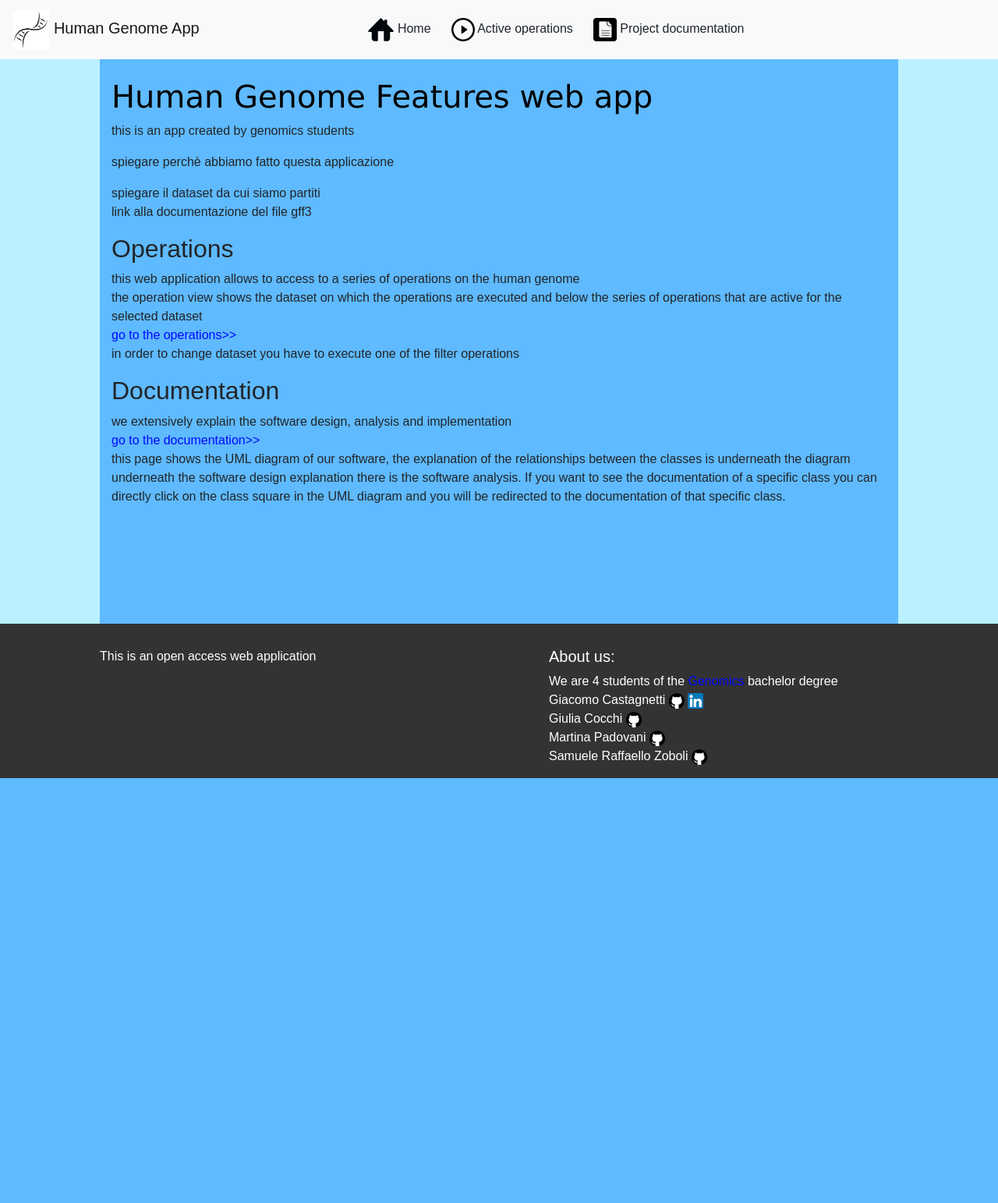
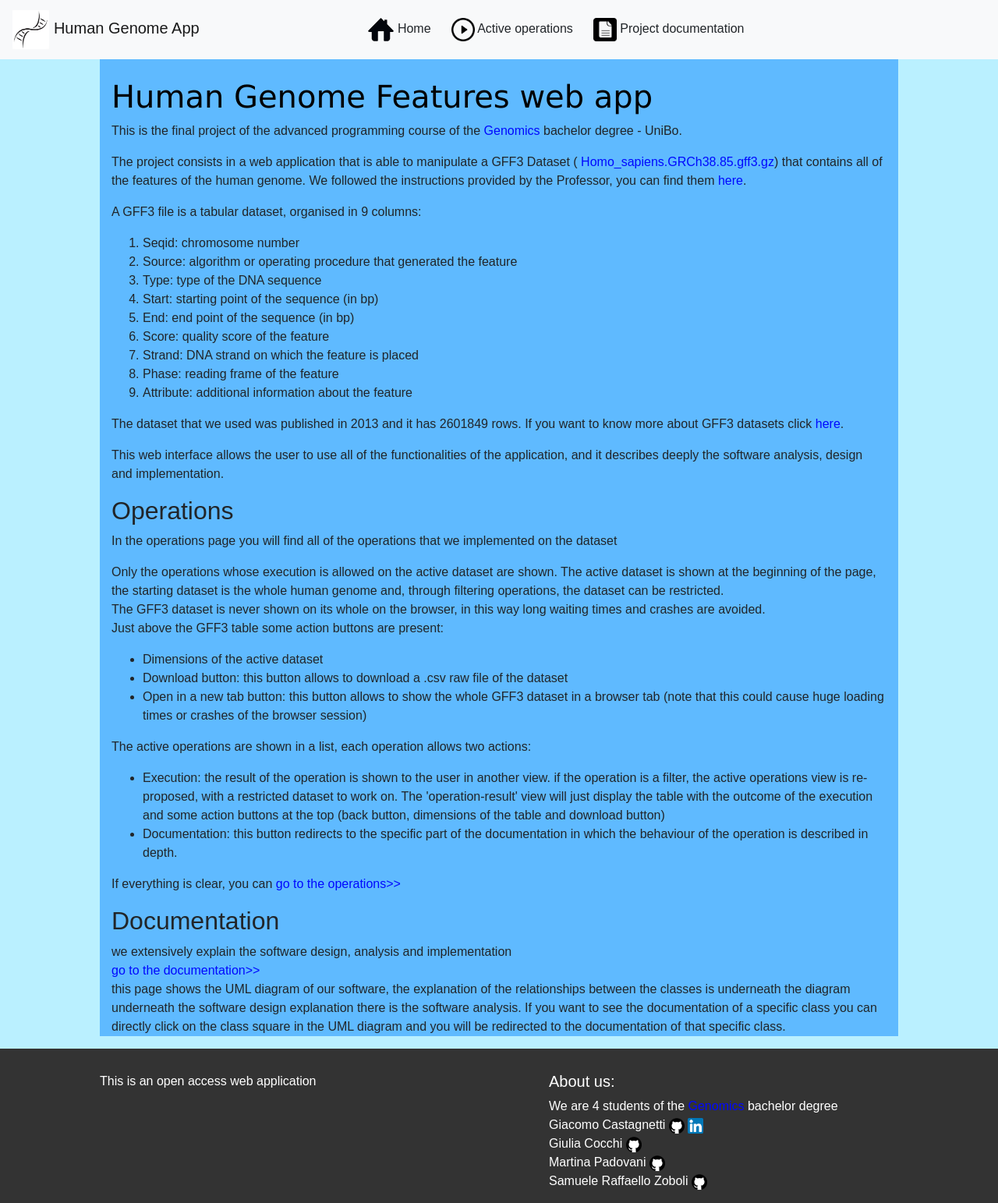
Before and after one commit to kcajj/advanced_programming_project_Genomics_2022, a Flask app: page / in a window 1280 px wide. Shown: the whole page at 78% size. Before the commit the page ends 998 px from the top, so only its background shows below. Run offline with Flask 2, Linux system fonts and the light colour scheme; parts of the project's set-up code (start-up, migrations or seed data) failed here and were passed over.

Commit message:
homepage text

```diff
--- a/webapp/templates/Homepage.html
+++ b/webapp/templates/Homepage.html
@@ -6,24 +6,75 @@
     </h1>
 
     <p>
-        this is an app created by genomics students
+        This is the final project of the advanced programming course of the
+        <a href='https://corsi.unibo.it/1cycle/Genomics'>Genomics</a> bachelor degree - UniBo.
     </p>
     <p>
-        spiegare perchè abbiamo fatto questa applicazione
+        The project consists in a web application that is able to manipulate a GFF3 Dataset (
+        <a href='https://github.com/kcajj/human_genome_webapp/blob/GFF3-subclass/Homo_sapiens.GRCh38.85.gff3.gz'>
+        Homo_sapiens.GRCh38.85.gff3.gz</a>) that contains all of the features of the human genome.
+        We followed the instructions provided by the Professor, you can find them
+        <a href='https://github.com/kcajj/human_genome_webapp/blob/GFF3-subclass/MarkdownFiles/Project_specification.md'>here</a>.
+    </p>
+
+    <p>
+        A GFF3 file is a tabular dataset, organised in 9 columns:
+        <ol>
+            <li>Seqid: chromosome number</li>
+            <li>Source: algorithm or operating procedure that generated the feature</li>
+            <li>Type: type of the DNA sequence</li>
+            <li>Start: starting point of the sequence (in bp)</li>
+            <li>End: end point of the sequence (in bp)</li>
+            <li>Score: quality score of the feature</li>
+            <li>Strand: DNA strand on which the feature is placed</li>
+            <li>Phase: reading frame of the feature</li>
+            <li>Attribute: additional information about the feature</li>
+        </ol>
+        The dataset that we used was published in 2013 and it has 2601849 rows.
+        If you want to know more about GFF3 datasets click
+        <a href="https://github.com/kcajj/human_genome_webapp/blob/GFF3-subclass/MarkdownFiles/input_file_README.txt">
+        here</a>.
     </p>
     <p>
-        spiegare il dataset da cui siamo partiti<br>
-        link alla documentazione del file gff3
+        This web interface allows the user to use all of the functionalities of the application,
+        and it describes deeply the software analysis, design and implementation.
     </p>
 
     <h2>Operations</h2>
     <p>
-        this web application allows to access to a series of operations on the human genome<br>
-        the operation view shows the dataset on which the operations are executed and below the
-        series of operations that are active for the selected dataset<br>
+        In the operations page you will find all of the operations that we implemented on the dataset
+    </p>
+    <p>
+        Only the operations whose execution is allowed on the active dataset are shown. The active
+        dataset is shown at the beginning of the page, the starting dataset is the whole human genome
+        and, through filtering operations, the dataset can be restricted.<br>
+        The GFF3 dataset is never shown on its whole on the browser, in this way long waiting times and
+        crashes are avoided.<br>
+        Just above the GFF3 table some action buttons are present:
+        <ul>
+            <li>Dimensions of the active dataset</li>
+            <li>Download button: this button allows to download a .csv raw file of the dataset</li>
+            <li>Open in a new tab button: this button allows to show the whole GFF3 dataset in a browser tab
+                (note that this could cause huge loading times or crashes of the browser session)</li>
+        </ul>
+    </p>
+    <p>
+        The active operations are shown in a list, each operation allows two actions:
+        <ul>
+            <li>Execution: the result of the operation is shown to the user in another view.
+                if the operation is a filter, the active operations view is re-proposed, with a restricted
+                dataset to work on.
+                The 'operation-result' view will just display the table with the outcome of the execution
+                and some action buttons at the top (back button, dimensions of the table and download button)
+            </li>
+            <li>Documentation: this button redirects to the specific part of the documentation
+                in which the behaviour of the operation is described in depth.
+            </li>
+        </ul>
+
+        If everything is clear, you can
         <a href="{{ url_for('active_operations', dataset_name = 'human_genome')}}">go to the operations>></a>
         <br>
-        in order to change dataset you have to execute one of the filter operations
     </p>
 
     <h2>Documentation</h2>
```
Also changed, not shown: MarkdownFiles/Documentation.md (+4 -1 lines), README.md.
